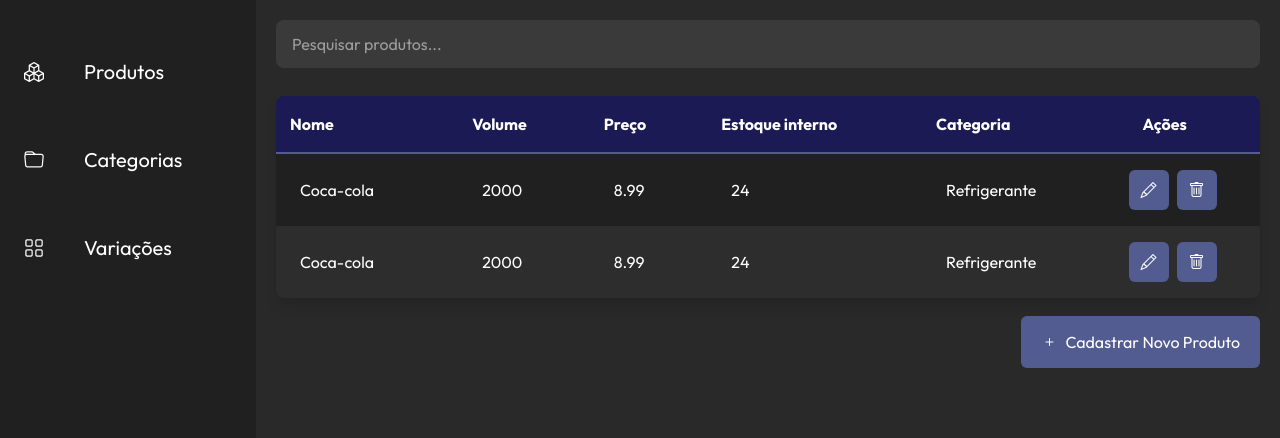
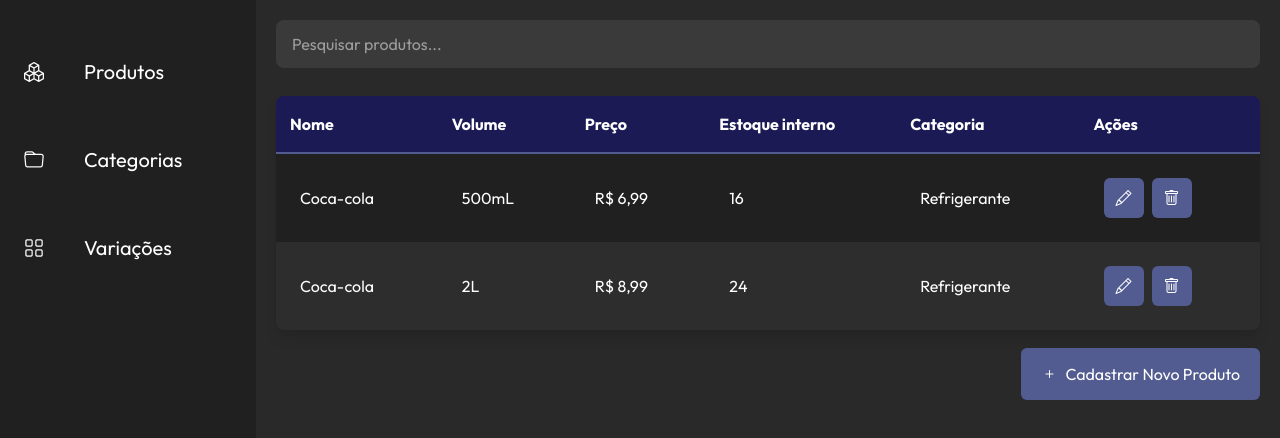
Before and after one commit to cmoiss/bar-inventory-control, a React (Vite) app: page / in a window 1280 px wide. Shown: the top 438 px of the page. Built offline with nearby package versions, Linux system fonts and the light colour scheme.

Commit message:
Adaptação: Products Interface

```diff
--- a/src/components/ProductsTable.tsx
+++ b/src/components/ProductsTable.tsx
@@ -1,8 +1,13 @@
 import React from "react";
 import TableRow from "./TableRow";
 import Th from "./Th";
+import { Product } from "../models/product";
 
-export default function ProductsTable() {
+interface ProductsTableProps {
+    products: Product[];
+}
+
+export default function ProductsTable({ products }: ProductsTableProps) {
     return (
         <div className="rounded-lg overflow-hidden shadow-lg">
             <table className="w-full text-left border-collapse">
@@ -17,8 +22,15 @@
                     </tr>
                 </thead>
                 <tbody className="[&>tr]:bg-piano-black [&>tr]:even:bg-dark-gray [&>tr]:hover:bg-governor-bay hover:bg-opacity-20 transition-colors duration-200">
-                    <TableRow data={["Coca-cola", 2000, 8.99, 24, "Refrigerante"]} />
-                    <TableRow data={["Coca-cola", 2000, 8.99, 24, "Refrigerante"]} />
+                    {products.flatMap(product =>
+                        product.volumeVariations.map(variation => (
+                            <TableRow
+                                key={`${product.id}-${variation.id}`}
+                                product={product}
+                                variation={variation}
+                            />
+                        ))
+                    )}
                 </tbody>
             </table>
         </div>
--- a/src/components/TableRow.tsx
+++ b/src/components/TableRow.tsx
@@ -1,32 +1,30 @@
 import React from "react";
 import Td from "./Td";
 import TableActionButtons from "./TableActionButtons";
+import { Product, VolumeVariation } from "../models/product";
 
-interface VolumeVariation {
-  id: number;
-  volume: number;
-  price: number;
-  internalQuantity: number;
+interface TableRowProps {
+  product: Omit<Product, "volumeVariations">;
+  variation: VolumeVariation;
 }
 
-interface Product {
-  id: number;
-  name: string;
-  category: string;
-  volumeVariations: VolumeVariation[];
-}
+export default function TableRow({ product, variation }: TableRowProps) {
+  const formatVolume = (ml: number) => {
+    return ml >= 1000 ? `${ml / 1000}L` : `${ml}mL`;
+  }
 
-export default function TableRow({ data }) {
-  // if (data.volume >= 1000) {
-
-  // }
+  const formatPrice = (price: number) => {
+    return price.toLocaleString('pt-BR', { style: "currency", currency: "BRL" });
+  }
 
   return (
     <tr>
-      {data.map((item, index) => (
-        <Td key={index}>{item}</Td>
-      ))}
-        <td><TableActionButtons /></td>
+      <Td>{product.name}</Td>
+      <Td>{formatVolume(variation.volume)}</Td>
+      <Td>{formatPrice(variation.price)}</Td>
+      <Td>{variation.internalQuantity}</Td>
+      <Td>{product.category}</Td>
+      <Td><TableActionButtons /></Td>
     </tr>
   );
 };
--- /dev/null
+++ b/src/models/product.ts
@@ -0,0 +1,13 @@
+export interface VolumeVariation {
+    id: number;
+    volume: number;
+    price: number;
+    internalQuantity: number;
+}
+
+export interface Product {
+    id: number;
+    name: string;
+    category: string;
+    volumeVariations: VolumeVariation[];
+}
--- a/src/pages/Products.tsx
+++ b/src/pages/Products.tsx
@@ -1,6 +1,20 @@
 import React from "react";
 import ProductsTable from "../components/ProductsTable";
 import DefaultButton from "../components/DefaultButton";
+import { Product } from "../models/product";
+
+const sampleProducts: Product[] = [
+    {
+        id: 1,
+        name: "Coca-cola",
+        category: "Refrigerante",
+        volumeVariations: [
+            { id: 1, volume: 500, price: 6.99, internalQuantity: 16 },
+            { id: 2, volume: 2000, price: 8.99, internalQuantity: 24 }
+        ]
+    },
+    // Mais produtos podem ser adicionados aqui
+];
 
 export default function Products() {
     return (
@@ -8,12 +22,12 @@
             <div className="flex flex-col gap-7">
                 <input type="text" placeholder="Pesquisar produtos..." className="bg-shadow-gray h-12 px-4 py-3 rounded-lg" />
                 <div className="flex flex-col w-full gap-8">
-                    <ProductsTable />
+                    <ProductsTable products={sampleProducts} />
                     <div className="self-end">
                         <DefaultButton size="xl">
                             <span className="flex gap-2">
-                                    <i className="bi bi-plus"></i>
-                                    Cadastrar Novo Produto
+                                <i className="bi bi-plus"></i>
+                                Cadastrar Novo Produto
                             </span>
                         </DefaultButton>
                     </div>
```
